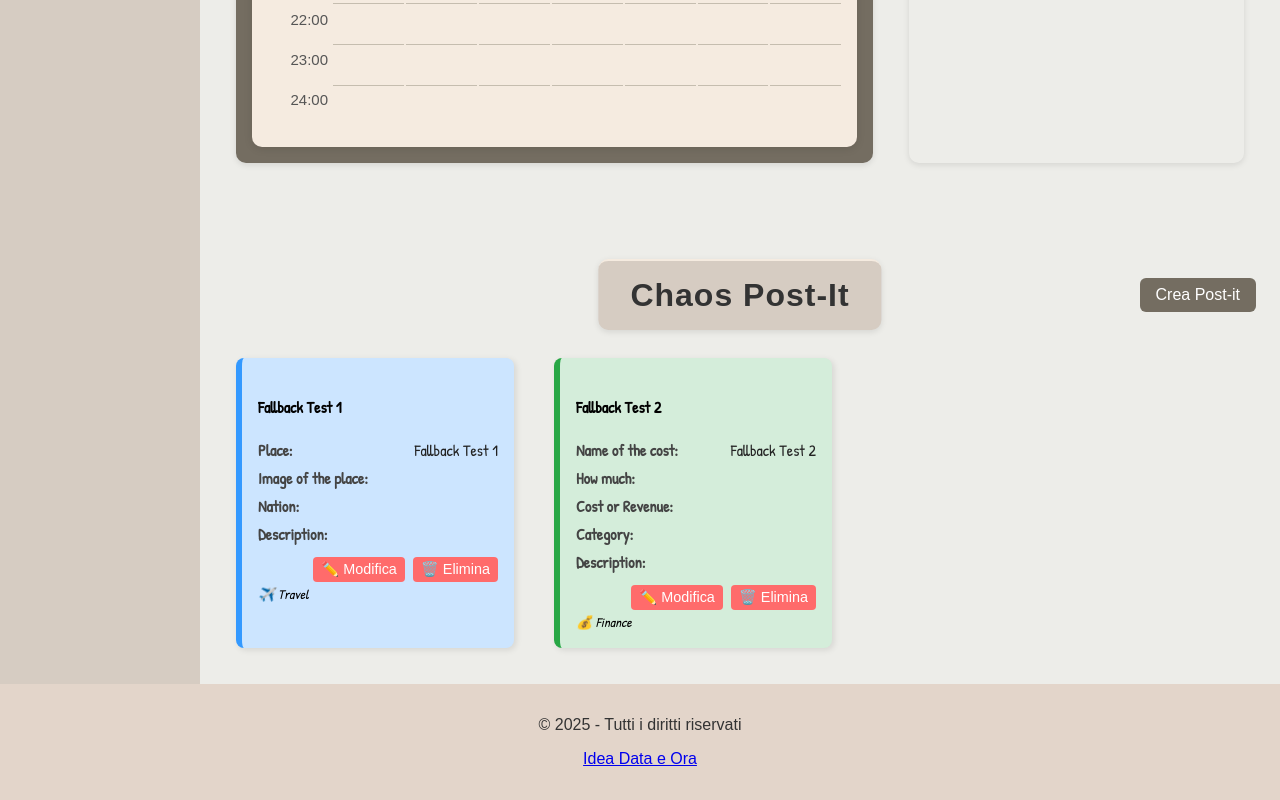
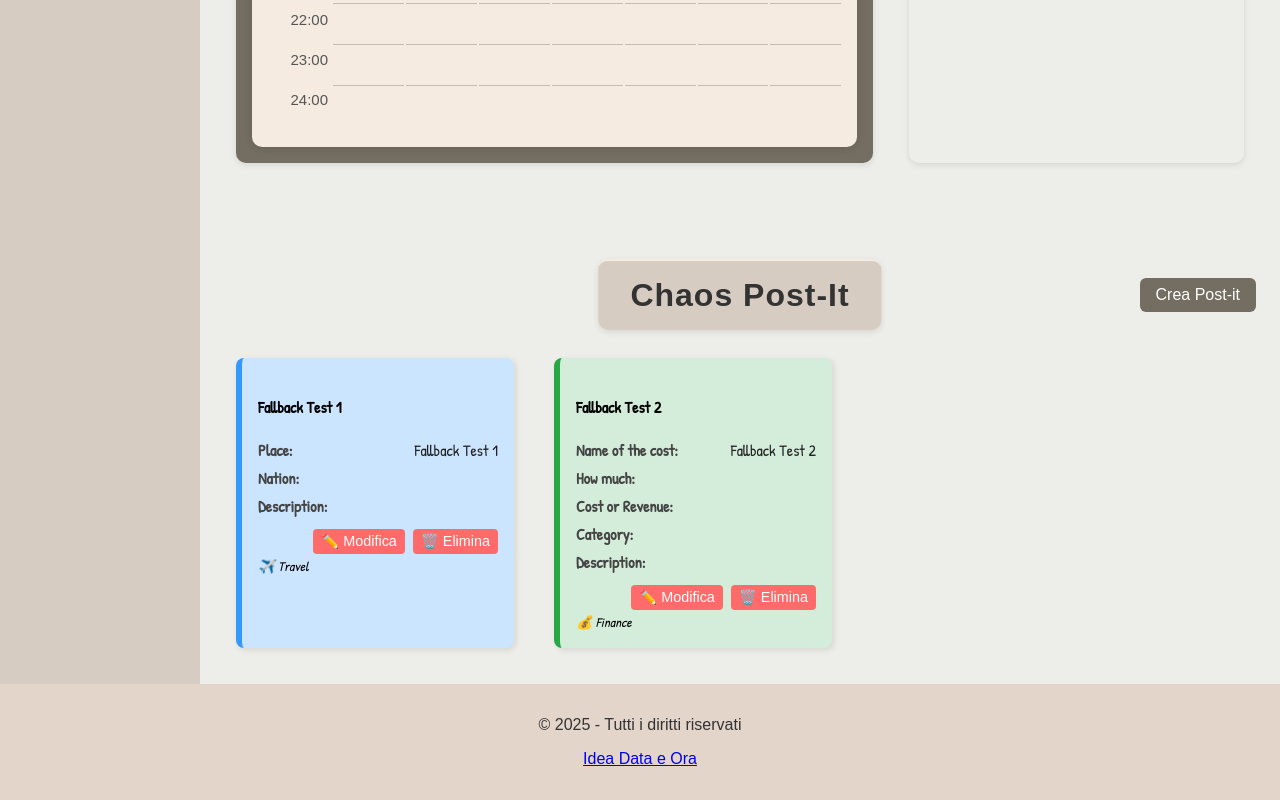
Before and after one commit to Alelover01/personalHub, a React (Create React App) app in the folder frontend/: page / in a window 1280 px wide. Shown: the part 955-1755 px from the top of the page. Built offline with nearby package versions, Linux system fonts and the light colour scheme; no server answers.

Commit message:
filter of postit.jsx

```diff
--- a/frontend/src/components/Postit/Postit.jsx
+++ b/frontend/src/components/Postit/Postit.jsx
@@ -144,7 +144,10 @@ export default function PostItBoard() {
                     </a>
                   )}
                   <div className="postit-content">
-                    {getVisibleFields(note).map((field) => (
+                    {getVisibleFields(note)
+                    //in modo da non vedere questo nella visualizzazione
+                    .filter(field => field.name !== 'imageUrl')
+                    .map((field) => (
                       <div key={field.name} className="postit-row">
                         <span className="postit-label">{field.label}:</span>
                         <span className="postit-value">{note[field.name]}</span>
```
